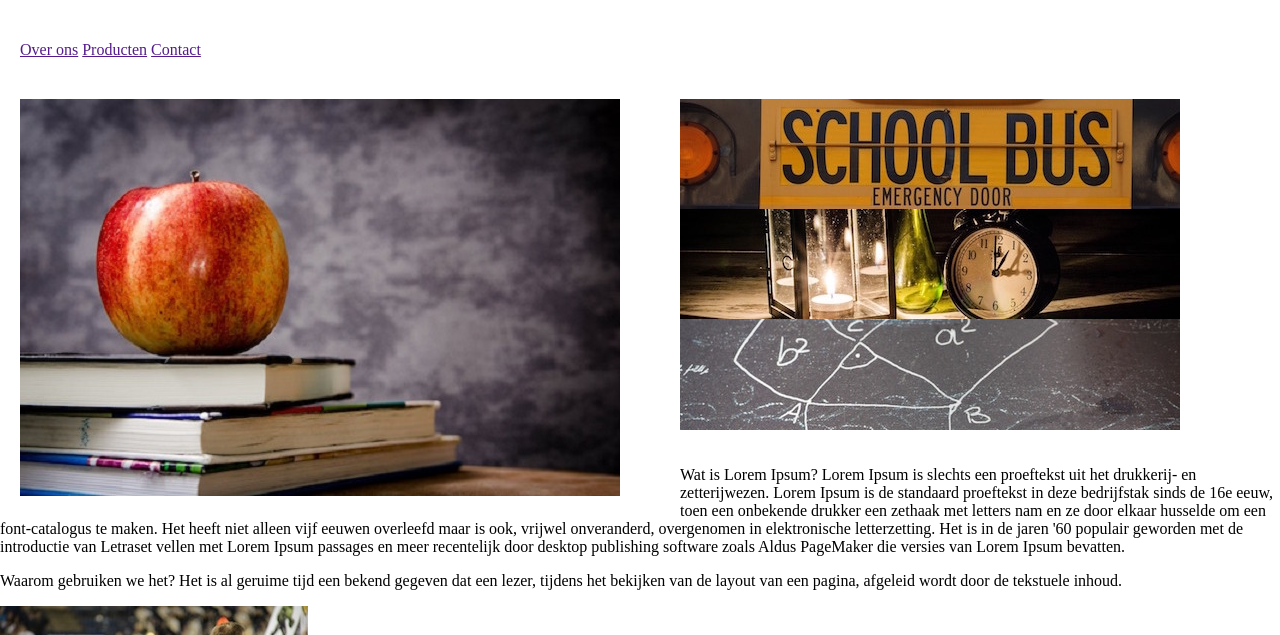
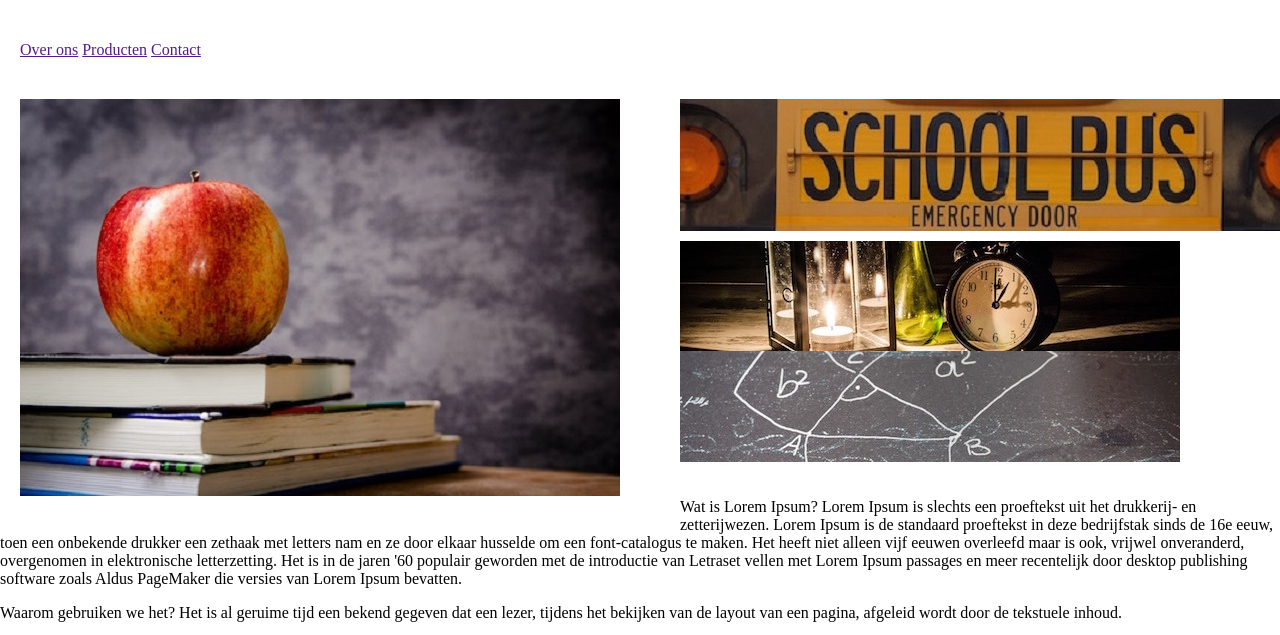
Before and after one commit to nargesn4/Burton-Education-website, a plain HTML site: page index.html in a window 1280 px wide. Shown: the part 86-721 px from the top of the page. Drawn offline with Linux system fonts and the light colour scheme.

```diff
--- a/index.html
+++ b/index.html
@@ -19,7 +19,7 @@
         <img src="img/appel.jpg" alt="appel">
     </section>
     <section class="img">
-        <img src="img/bus.jpg" alt="bus">
+        <img src="img/bus1.jpg" alt="bus" style="margin-bottom: 10px">
         <img src="img/desk.jpg" alt="desk">
         <img src="img/pythagoras.jpg" alt="pythagoras">
     </section>
```
Also changed, not shown: img/appel1.jpg (added).
